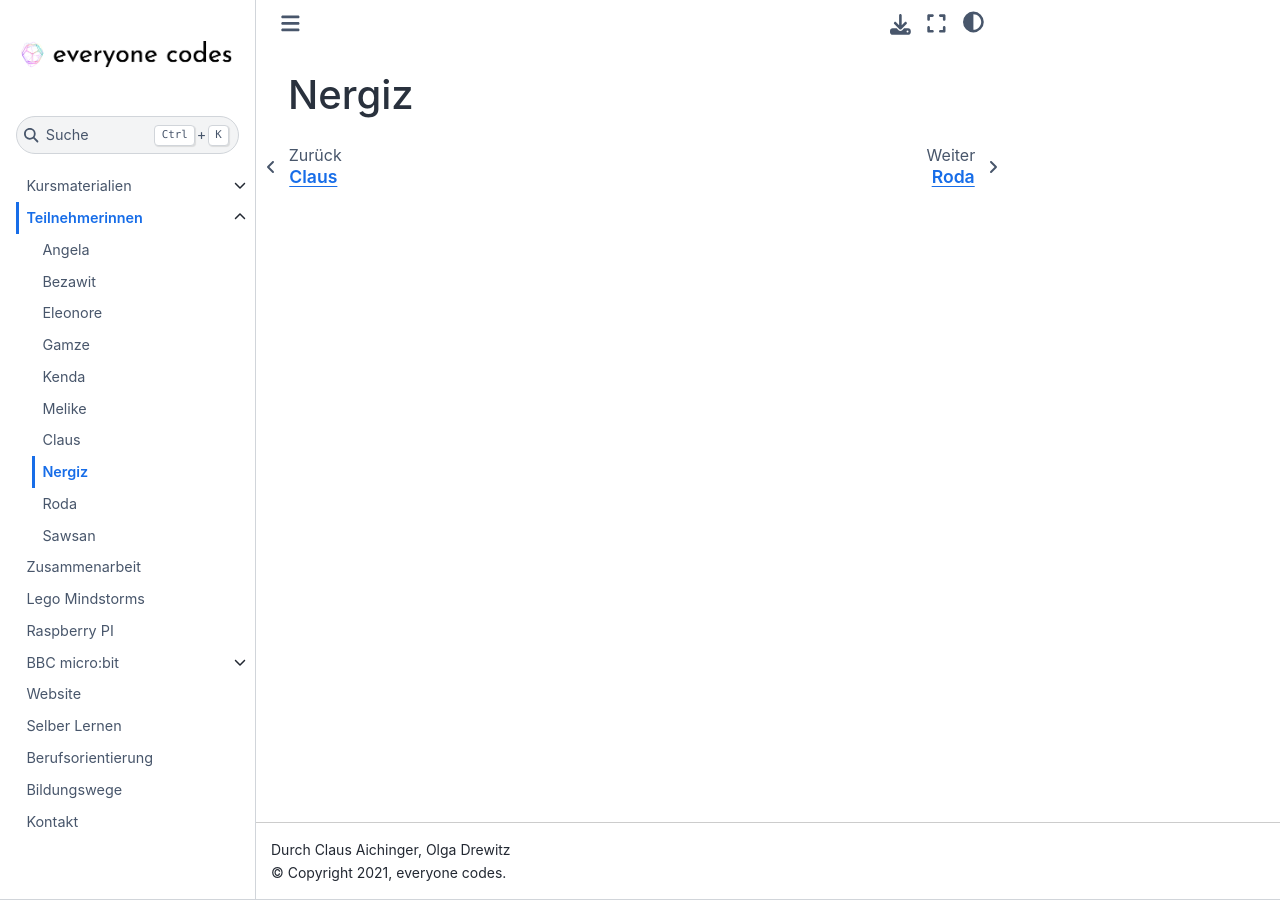
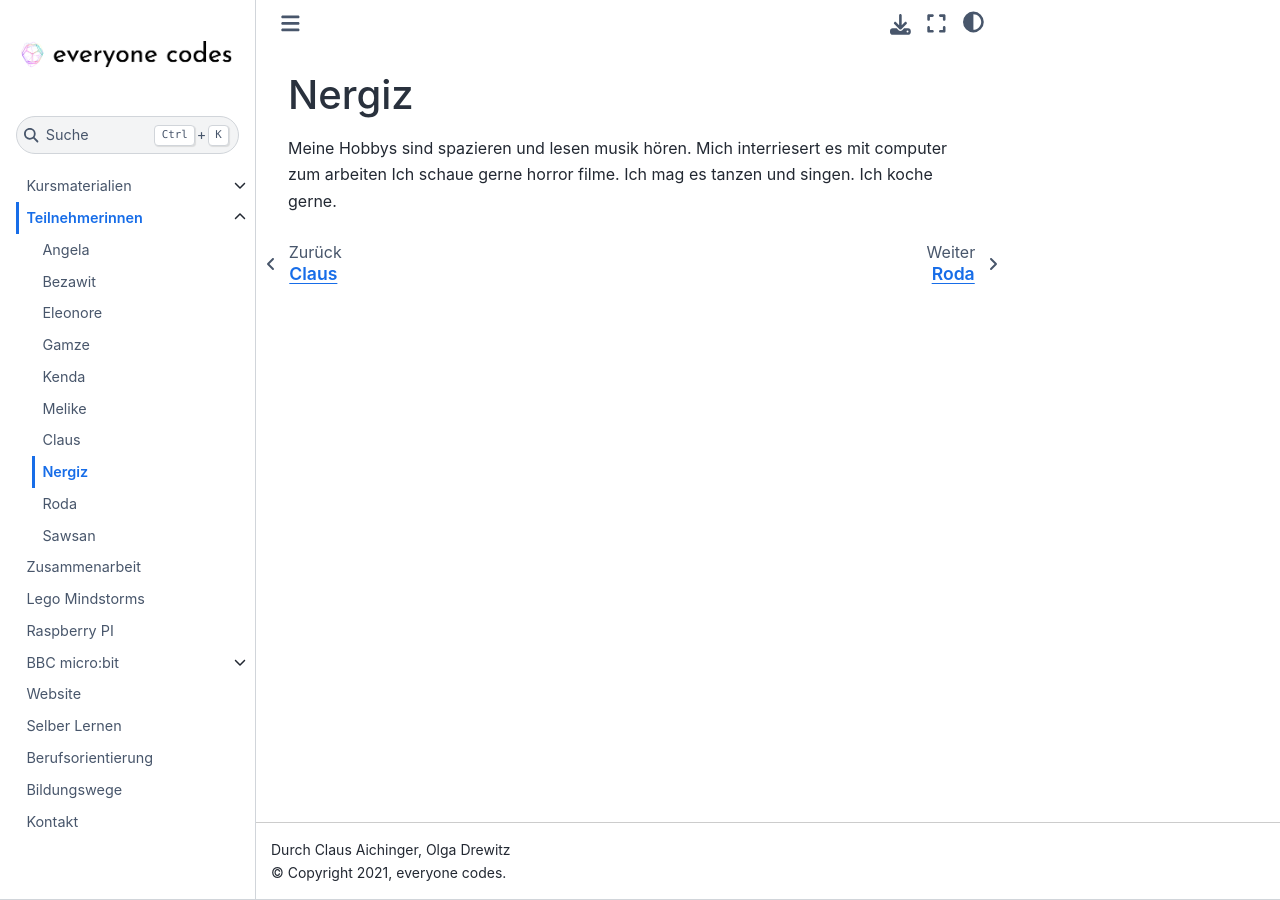
Before and after one commit to ec-mentors/IT-ist-das-was-fuer-mich-i03, a Sphinx documentation site: the page built from source/participants/nergiz.md, in a window 1280 px wide. Built offline with Sphinx 7.4.7 and the Sphinx Book theme 1.1.4, drawn with Linux system fonts in a browser that asks for light colours.

Commit message:
Nergiz
Meine Hobbys

```diff
--- a/source/participants/nergiz.md
+++ b/source/participants/nergiz.md
@@ -1 +1,6 @@
 # Nergiz
+Meine Hobbys sind spazieren und lesen musik hören.
+Mich interriesert es mit computer zum arbeiten
+Ich schaue gerne horror filme.
+Ich mag es tanzen und singen.
+Ich koche gerne.
```
